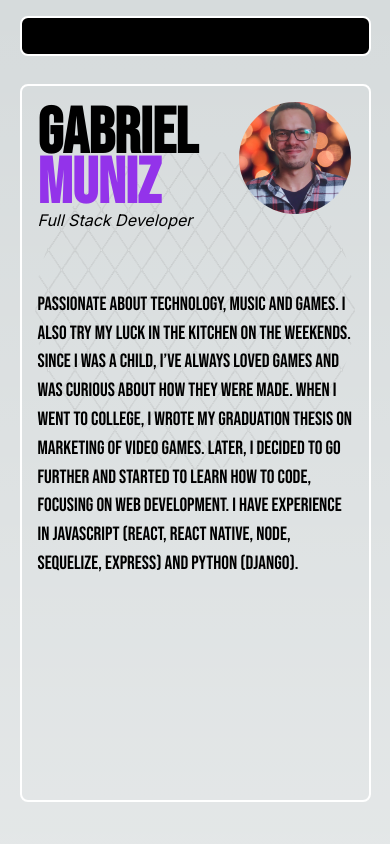
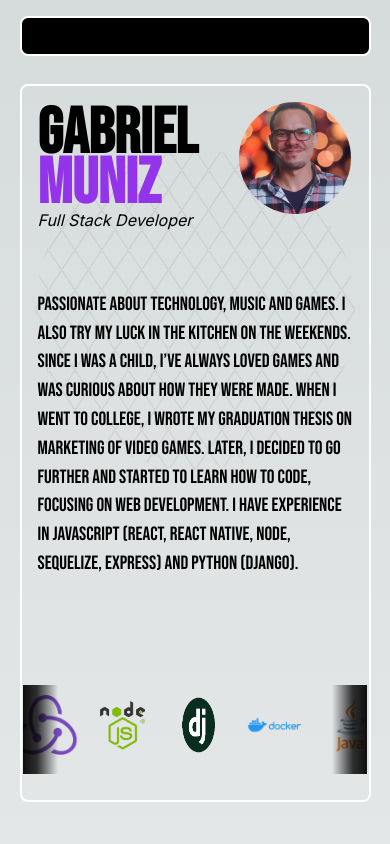
Before and after one commit to GabrielMunizz/porfolio2, a Next.js app: page / in a window 390 px wide. Shown: the top 844 px of the page. Built offline with nearby package versions, Linux system fonts and the light colour scheme.

Commit message:
Refactor: Ajustes de responsividade no componente Stacks, AboutMe e LogoRender

```diff
--- a/src/app/pages/AboutMe.tsx
+++ b/src/app/pages/AboutMe.tsx
@@ -31,7 +31,7 @@ export default function AboutMe() {
         src={colorPhoto}
         alt="Gabriel's picture"
       />
-      <div className="md:flex flex-col justify-center items-start absolute w-full bottom-0 md:pl-4 2xl:pl-16 z-40 hidden">
+      <div className="md:flex flex-col justify-center items-start absolute w-full bottom-0 md:pl-4 2xl:pl-16 z-40">
         <Stacks />
       </div>
     </Container>
--- a/src/app/pages/Projects.tsx
+++ b/src/app/pages/Projects.tsx
@@ -42,7 +42,7 @@ export default function Projects() {
               </ProjectButton>
             </div>
 
-            <div className="flex flex-col items-center w-full h-[30%] md:h-[40%] my-[auto] xl:hidden">
+            <div className="flex flex-col items-center w-full h-[30%] md:h-[40%] my-[auto] xl:hidden my-[-2rem]">
               <motion.div
                 className="overflow-hidden relative w-[90%] h-full lg:w-[90%] lg:h-[60%] rounded-md"
                 initial={{ y: 100, opacity: 0 }}
--- a/src/components/LogoRender.tsx
+++ b/src/components/LogoRender.tsx
@@ -11,7 +11,7 @@ export default function LogoRender({ url, title }: LogoRenderProps) {
   const [showOverlay, setShowOverlay] = useState(false);
   return (
     <motion.div
-      className="flex flex-col justify-center items-center relative min-w-[100px] min-h-[120px] my-[0.8rem]"
+      className="flex flex-col justify-center items-center relative min-w-[60px] min-h-[80px] md:min-w-[100px] md:min-h-[120px] my-[0.8rem]"
       onHoverStart={() => setShowOverlay(true)}
       onHoverEnd={() => setShowOverlay(false)}
     >
@@ -25,7 +25,7 @@ export default function LogoRender({ url, title }: LogoRenderProps) {
           >
             <div className="absolute bg-black pointer-events-none opacity-50 h-full w-full " />
             <motion.h1
-              className="bg-transparent text-white font-semibold text-[2rem] z-10 px-3 py-2 flex justify-center items-center"
+              className="bg-transparent text-white font-semibold text-[1.2rem] md:text-[2rem] z-10 px-3 py-2 flex justify-center items-center"
               initial={{ y: 10 }}
               animate={{ y: 0 }}
               exit={{ y: 10 }}
@@ -38,7 +38,7 @@ export default function LogoRender({ url, title }: LogoRenderProps) {
       <Image
         src={url}
         alt={`${title} logo`}
-        className="w-[100px] m-h-[100px]"
+        className="w-[60px] min-h-[60px] md:w-[100px] md:m-h-[100px]"
       />
     </motion.div>
   );
--- a/src/components/Stacks.tsx
+++ b/src/components/Stacks.tsx
@@ -47,11 +47,11 @@ export default function Stacks() {
   }, [xTranslation, width, duration, rerender, mustFinish]);
 
   return (
-    <div className="flex flex-col justify-center items-start md:w-[98%] lg:w-[39rem] 2xl:w-[50rem] 2xl:mb-[2rem]">
-      <h2 className="bebas text-[3rem] text-center h-[4rem] lg:text-[2.5rem] lg:mb-[-2rem]">
+    <div className="flex flex-col justify-center items-center md:items-start md:w-[98%] lg:w-[39rem] 2xl:w-[50rem] 2xl:mb-[2rem]">
+      <h2 className="bebas hidden md:block text-[1.5rem] md:text-[3rem] text-center h-[4rem] lg:text-[2.5rem] lg:mb-[-2rem]">
         Stacks:
       </h2>
-      <div className="w-full relative overflow-hidden h-[10rem]">
+      <div className="w-[99%] md:w-full relative overflow-hidden h-[8rem] md:h-[10rem]">
         <motion.div
           style={{ x: xTranslation }}
           className="flex absolute left-0 gap-4 z-10"
@@ -69,8 +69,8 @@ export default function Stacks() {
             <LogoRender key={i} url={item.url} title={item.title} />
           ))}
         </motion.div>
-        <div className="absolute bg-gradient-to-r from-black via-black/80 to-transparent z-10 h-[70%] top-[10%] w-[10%]" />
-        <div className="absolute bg-gradient-to-l from-black via-black/80 to-transparent z-10 h-[70%] top-[10%] right-0 w-[10%]" />
+        <div className="absolute bg-gradient-to-r from-black via-black/80 to-transparent z-10 h-[70%] top-[10%] left-[-2%] w-[12%]" />
+        <div className="absolute bg-gradient-to-l from-black via-black/80 to-transparent z-10 h-[70%] top-[10%] right-[-2%] w-[12%]" />
       </div>
     </div>
   );
```
